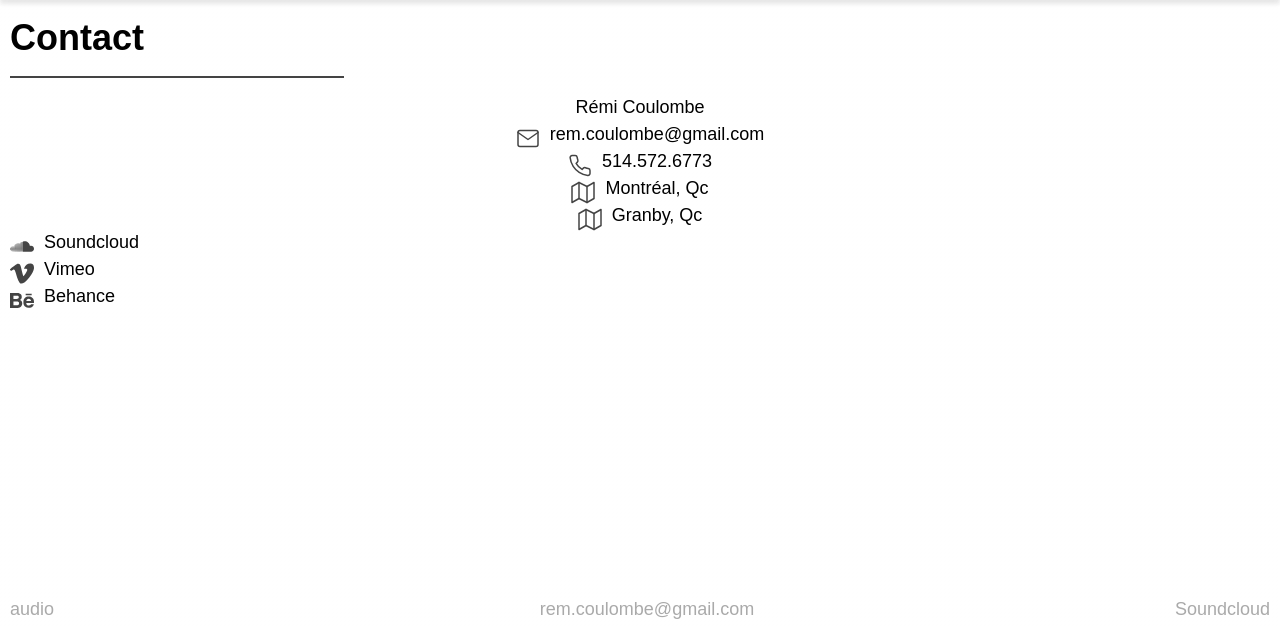
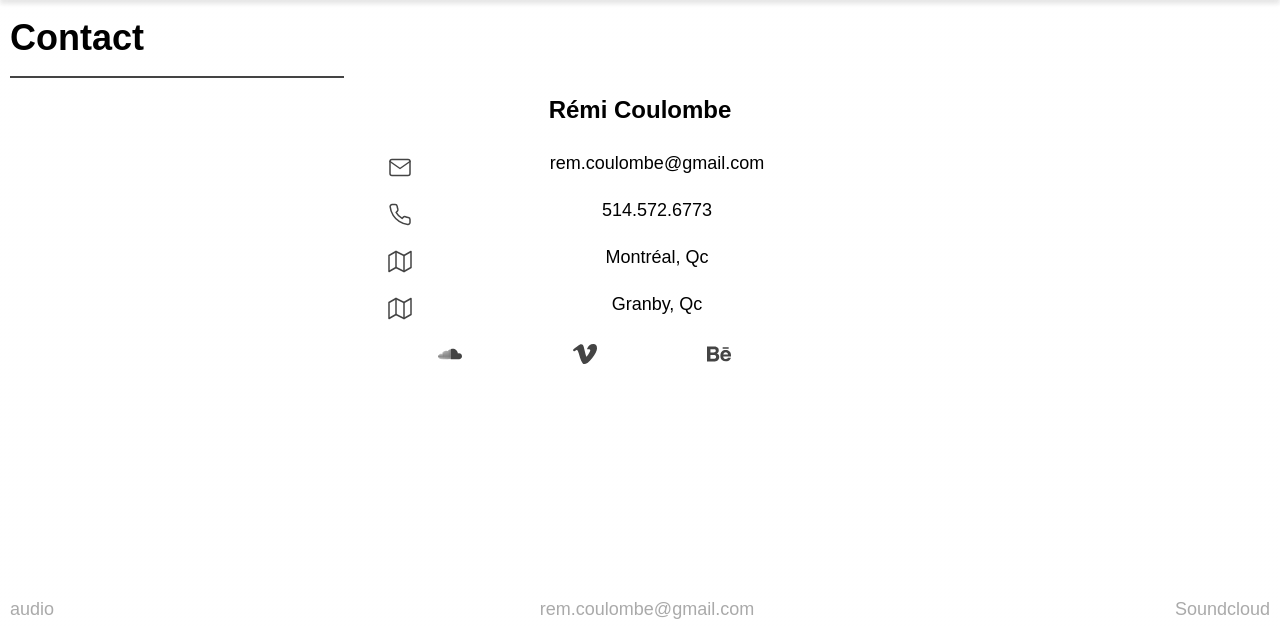
Before and after one commit to CoulombeRemi/portfolio, a PHP site: page /contact/index.php in a window 1280 px wide. Shown: the part 72-698 px from the top of the page. Run offline with PHP 8.4, Linux system fonts and the light colour scheme; some libraries are stand-ins or nearby versions.

Commit message:
css contact 2.0

```diff
--- a/assets/style/style.css
+++ b/assets/style/style.css
@@ -456,14 +456,37 @@ main .container .musique-frame .ul-musique{
 	padding-top: 30px;
 }
 /*Contact*/
+main .container .info-contact{
+	align-items: center;
+	/* align-content: center; */
+	justify-content: center;
+	display: flex;
+	flex-direction: column;
+}
 main .container .info-contact .info-liste{
 	display: flex;
 	flex-direction: column;
-	align-items: center;
+	width: 40%;
+}
+main .container .info-contact .info-exSite{
+	display: flex;
+    flex-direction: row;
+    align-items: center;
+    justify-content: space-around;
+    width: 40%;
 }
 main .container .info-contact li{
 	display: flex;
 	flex-direction: row;
+	padding-bottom: 20px;
+}
+main .container .info-contact li:nth-child(1){
+	justify-content: center;
+}
+main .container .info-contact li div{
+	display: flex;
+	justify-content: center;
+	width: 100%;
 }
 main .container .info-contact li img{
 	padding-right: 10px;
--- a/contact/index.php
+++ b/contact/index.php
@@ -14,41 +14,50 @@ if(file_exists("../settings.php")){include("../settings.php");}
             <h1>Contact</h1>
             <div class="info-contact">
                 <ul class="info-liste">
-                    <li><p>Rémi Coulombe</p></li>
+                    <li><h2>Rémi Coulombe</h2></li>
                     <li>
                         <img src="../assets/img/mail.svg" />
-                        <p>rem.coulombe@gmail.com</p>
+                        <div>
+                            <p>rem.coulombe@gmail.com</p>
+                        </div>
+
                     </li>
                     <li>
                         <img src="../assets/img/phone.svg" />
-                        <p>514.572.6773</p>
+                        <div>
+                            <p>514.572.6773</p>
+                        </div>
                     </li>
                     <li>
                         <img src="../assets/img/map.svg" />
-                        <p>Montréal, Qc</p>
+                        <div>
+                            <p>Montréal, Qc</p>
+                        </div>
                     </li>
                     <li>
                         <img src="../assets/img/map.svg" />
-                        <p>Granby, Qc</p>
+                        <div>
+                            <p>Granby, Qc</p>
+                        </div>
                     </li>
                 </ul>
                 <ul class="info-exSite">
                     <li>
                         <a href="https://soundcloud.com/coulombe36">
                             <img src="../assets/img/soundcloud.svg" />
-                            <p>Soundcloud</p>
+                            <!-- <p>Soundcloud</p> -->
                         </a>
                     </li>
                     <li>
                         <a href="https://vimeo.com/user44672269">
                             <img src="../assets/img/vimeo.svg" />
-                            <p>Vimeo</p>
+                            <!-- <p>Vimeo</p> -->
                         </a>
                     </li>
                     <li>
                         <a href="https://www.behance.net/coulombe">
                             <img src="../assets/img/behance.svg" />
-                            <p>Behance</p>
+                            <!-- <p>Behance</p> -->
                         </a>
                     </li>
                     <li>
```
